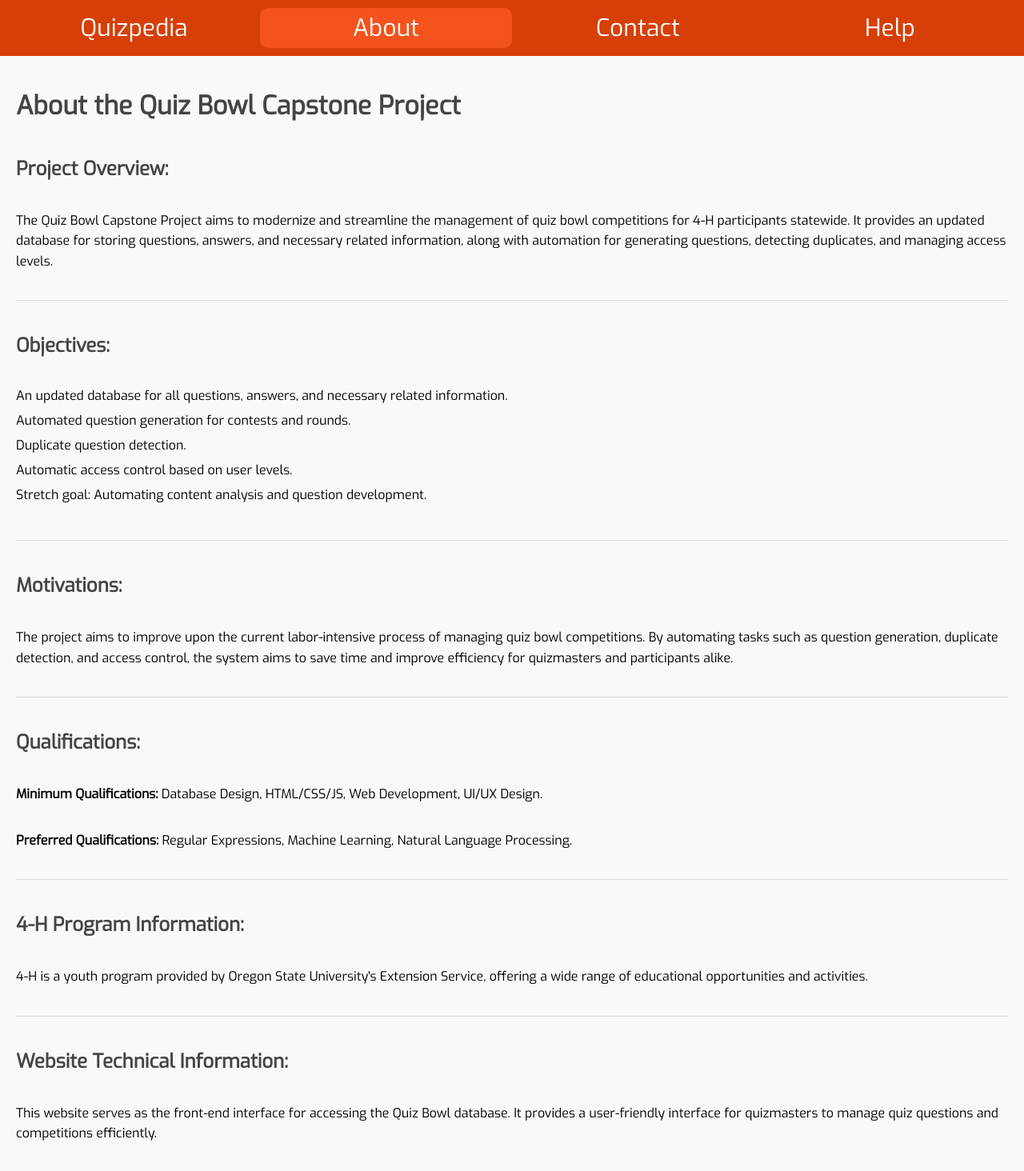
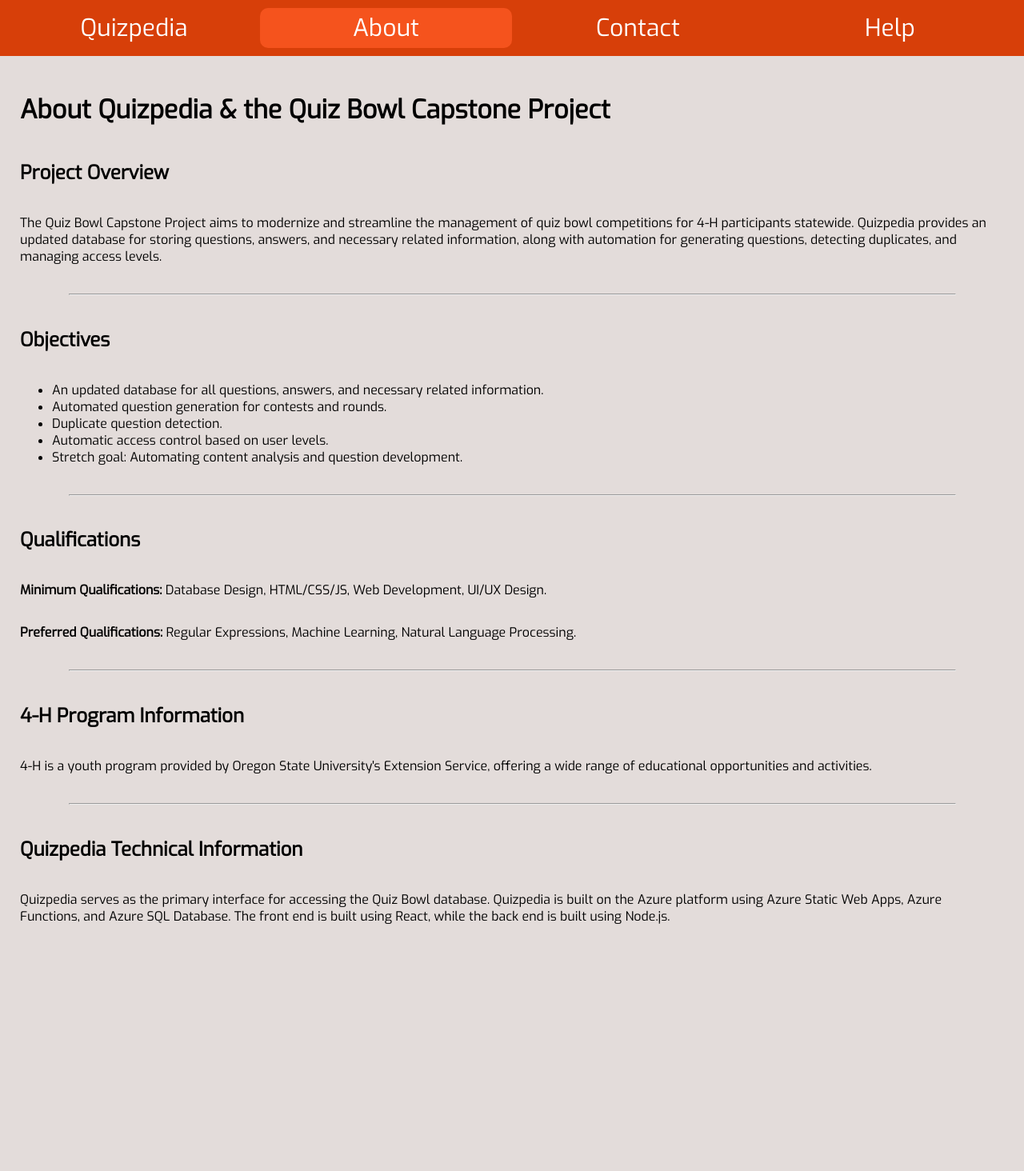
Before and after one commit to Quiz-Bowl-OSU-Capstone/QuizBowlSite, a React (Vite) app in the folder quizbowlsite/: page /about in a window 1280 px wide. Shown: the whole page at 80% size. After the commit the page ends 1197 px from the top, so only its background shows below. Built offline with nearby package versions, Linux system fonts and the light colour scheme; what @react-pdf/renderer would draw is missing.

Commit message:
Minor styling changes

```diff
--- a/quizbowlsite/src/index.css
+++ b/quizbowlsite/src/index.css
@@ -14,7 +14,8 @@
 }
 
 hr {
-  margin: 20px;
+  margin: 20px auto;
+  width: 90%;
 }
 
 button {
@@ -50,7 +51,11 @@
 }
 
 .about-div {
-  padding: 10px;
+  display: flex;
+  flex-direction: column;
+  justify-content: center;
+  align-items: flex-start;
+  padding: 25px;
 }
 
 a.active {
@@ -114,7 +119,7 @@
 .sidebar {
   background-color: #444444;
   color: white;
-  padding: 10px;
+  padding: 5px 20px;
   height: fill-available;
   min-height: calc(100vh - 80px);
   overflow: auto;
@@ -168,7 +173,11 @@
 .content-holder {
   display: flex;
   justify-content: left;
-  width: 25em;
+  width: 30em;
+  min-width: 300px;
+  max-width: 500px;
+  margin: 0px;
+  padding: 0px;
 }
 
 .question-holder {
--- a/quizbowlsite/src/pages/About.jsx
+++ b/quizbowlsite/src/pages/About.jsx
@@ -3,15 +3,15 @@
 export function About() {
   return (
     <div className="about-div">
-      <h1>About the Quiz Bowl Capstone Project</h1>
+      <h1>About Quizpedia & the Quiz Bowl Capstone Project</h1>
 
-      <h2>Project Overview:</h2>
+      <h2>Project Overview</h2>
       <p>
-        The Quiz Bowl Capstone Project aims to modernize and streamline the management of quiz bowl competitions for 4-H participants statewide. It provides an updated database for storing questions, answers, and necessary related information, along with automation for generating questions, detecting duplicates, and managing access levels.
+        The Quiz Bowl Capstone Project aims to modernize and streamline the management of quiz bowl competitions for 4-H participants statewide. Quizpedia provides an updated database for storing questions, answers, and necessary related information, along with automation for generating questions, detecting duplicates, and managing access levels.
       </p>
       <hr />
 
-      <h2>Objectives:</h2>
+      <h2>Objectives</h2>
       <ul>
         <li>An updated database for all questions, answers, and necessary related information.</li>
         <li>Automated question generation for contests and rounds.</li>
@@ -21,13 +21,7 @@
       </ul>
       <hr />
 
-      <h2>Motivations:</h2>
-      <p>
-        The project aims to improve upon the current labor-intensive process of managing quiz bowl competitions. By automating tasks such as question generation, duplicate detection, and access control, the system aims to save time and improve efficiency for quizmasters and participants alike.
-      </p>
-      <hr />
-
-      <h2>Qualifications:</h2>
+      <h2>Qualifications</h2>
       <p>
         <strong>Minimum Qualifications:</strong> Database Design, HTML/CSS/JS, Web Development, UI/UX Design.
       </p>
@@ -36,65 +30,16 @@
       </p>
       <hr />
 
-      <h2>4-H Program Information:</h2>
+      <h2>4-H Program Information</h2>
       <p>
         4-H is a youth program provided by Oregon State University's Extension Service, offering a wide range of educational opportunities and activities.
       </p>
       <hr />
 
-      <h2>Website Technical Information:</h2>
+      <h2>Quizpedia Technical Information</h2>
       <p>
-        This website serves as the front-end interface for accessing the Quiz Bowl database. It provides a user-friendly interface for quizmasters to manage quiz questions and competitions efficiently.
+        Quizpedia serves as the primary interface for accessing the Quiz Bowl database. Quizpedia is built on the Azure platform using Azure Static Web Apps, Azure Functions, and Azure SQL Database. The front end is built using React, while the back end is built using Node.js.
       </p>
-
-      <style>
-        {`
-          body, html {
-            height: 100%;
-            margin: 0;
-            padding: 0;
-          }
-
-          .about-div {
-            min-height: 100vh;
-            display: flex;
-            flex-direction: column;
-            justify-content: center;
-            align-items: flex-start;
-            padding: 20px;
-            background-color: #f9f9f9;
-          }
-
-          h1, h2, h3 {
-            color: #444444;
-            text-align: left;
-          }
-
-          hr {
-            border: none;
-            border-top: 1px solid #ddd;
-            width: 100%;
-            margin: 20px 0;
-          }
-
-          ul {
-            list-style: none;
-            padding: 0;
-          }
-
-          li {
-            margin-bottom: 10px;
-          }
-
-          p {
-            line-height: 1.6;
-          }
-
-          strong {
-            font-weight: bold;
-          }
-        `}
-      </style>
     </div>
   );
 }
--- a/quizbowlsite/src/pages/QuizBowl.jsx
+++ b/quizbowlsite/src/pages/QuizBowl.jsx
@@ -404,7 +404,7 @@
     <div className="main-holder">
       <div className="content-holder">
         <aside className="sidebar">
-          <div className="filter-box">
+          <div>
             <AccountStatus user={cookies.auth} filters={filters} />
           </div>
         </aside>
```
Lines whose indentation alone changed are shown as unchanged.
